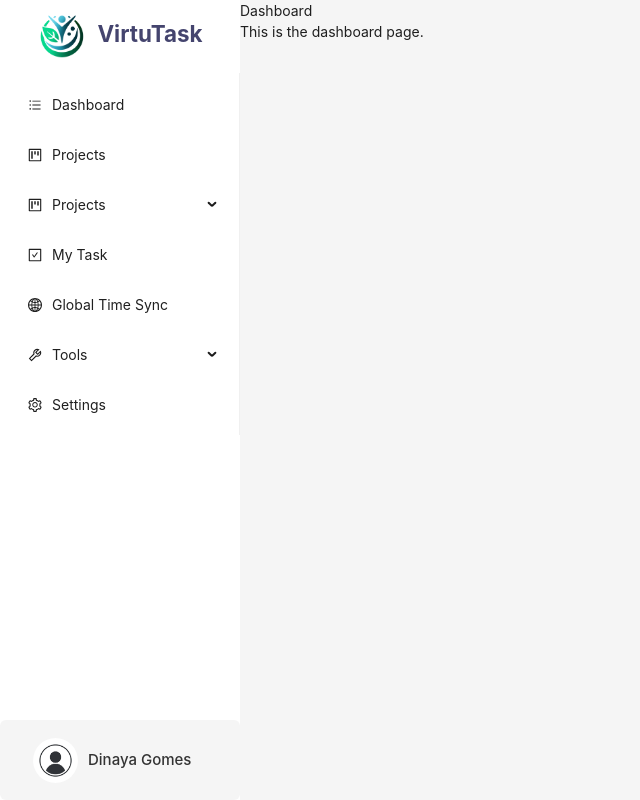
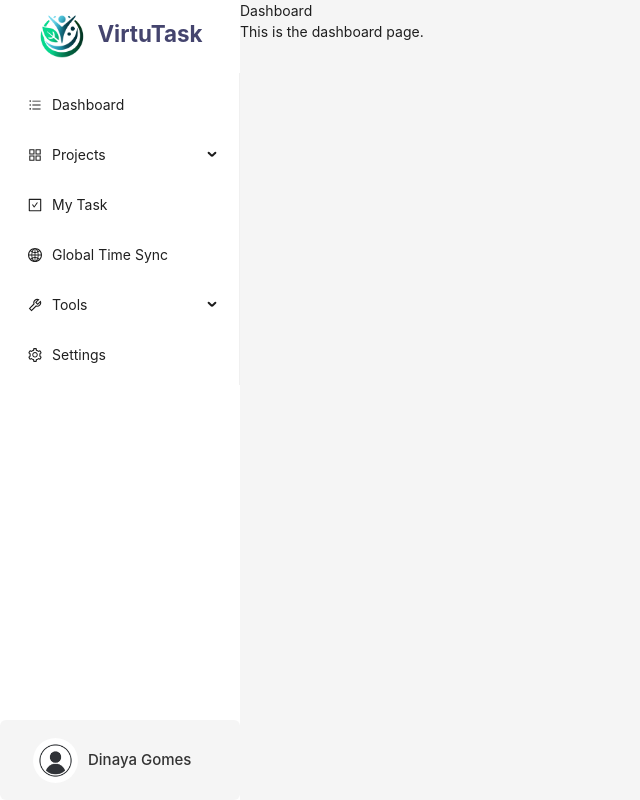
Before and after one commit to binubandara/virtuTask-app, a React (Vite) app in the folder frontend/: page /pane in a window 1280 px wide. Shown: the whole page, without its empty margins (0-640 px from the left). Built offline with nearby package versions, Linux system fonts and the light colour scheme.

Commit message:
Updated icons for the new sub menu's

```diff
--- a/frontend/src/components/pane/MenuList.jsx
+++ b/frontend/src/components/pane/MenuList.jsx
@@ -1,5 +1,5 @@
 import { Menu } from 'antd';
-import { AppstoreOutlined, ProjectOutlined, BarsOutlined, HomeOutlined, SettingOutlined, CheckSquareOutlined, GlobalOutlined, ToolOutlined, TeamOutlined, AimOutlined, HeartOutlined } from '@ant-design/icons';
+import { AppstoreOutlined, ProjectOutlined, BarsOutlined, HomeOutlined, SettingOutlined, CheckSquareOutlined, GlobalOutlined, ToolOutlined, TeamOutlined, AimOutlined, HeartOutlined, SolutionOutlined, FundProjectionScreenOutlined, ProfileOutlined, FolderOpenOutlined } from '@ant-design/icons';
 import { useNavigate } from 'react-router-dom';
 
 const MenuList = () => {
@@ -30,12 +30,11 @@ const MenuList = () => {
   return (
     <Menu mode="inline" className='sideBar' onClick={({ key }) => handleMenuClick(key)}>
       <Menu.Item style={{ marginTop: "12px", marginBottom: "10px" }} key="dashboard" icon={<BarsOutlined />}> Dashboard </Menu.Item>
-      <Menu.Item style={{ marginBottom: "10px" }} key="projects" icon={<ProjectOutlined />}> Projects </Menu.Item>
 
 
-      <Menu.SubMenu style={{ marginBottom: "10px" }} key="projects" icon={<ProjectOutlined />} title="Projects">
-        <Menu.Item style={{ marginBottom: "10px" }} key="p-1" icon={<TeamOutlined />}> Project Management </Menu.Item>
-        <Menu.Item style={{ marginBottom: "10px" }} key="p-2" icon={<AimOutlined />}> My Projects </Menu.Item>
+      <Menu.SubMenu style={{ marginBottom: "10px" }} key="projects" icon={<AppstoreOutlined />} title="Projects">
+        <Menu.Item style={{ marginBottom: "10px" }} key="p-1" icon={<SolutionOutlined />}> Project Management </Menu.Item>
+        <Menu.Item style={{ marginBottom: "10px" }} key="p-2" icon={<FolderOpenOutlined />}> My Projects </Menu.Item>
       </Menu.SubMenu>
 
       <Menu.Item style={{ marginBottom: "10px" }} key="myTask" icon={<CheckSquareOutlined />}> My Task </Menu.Item>
```
